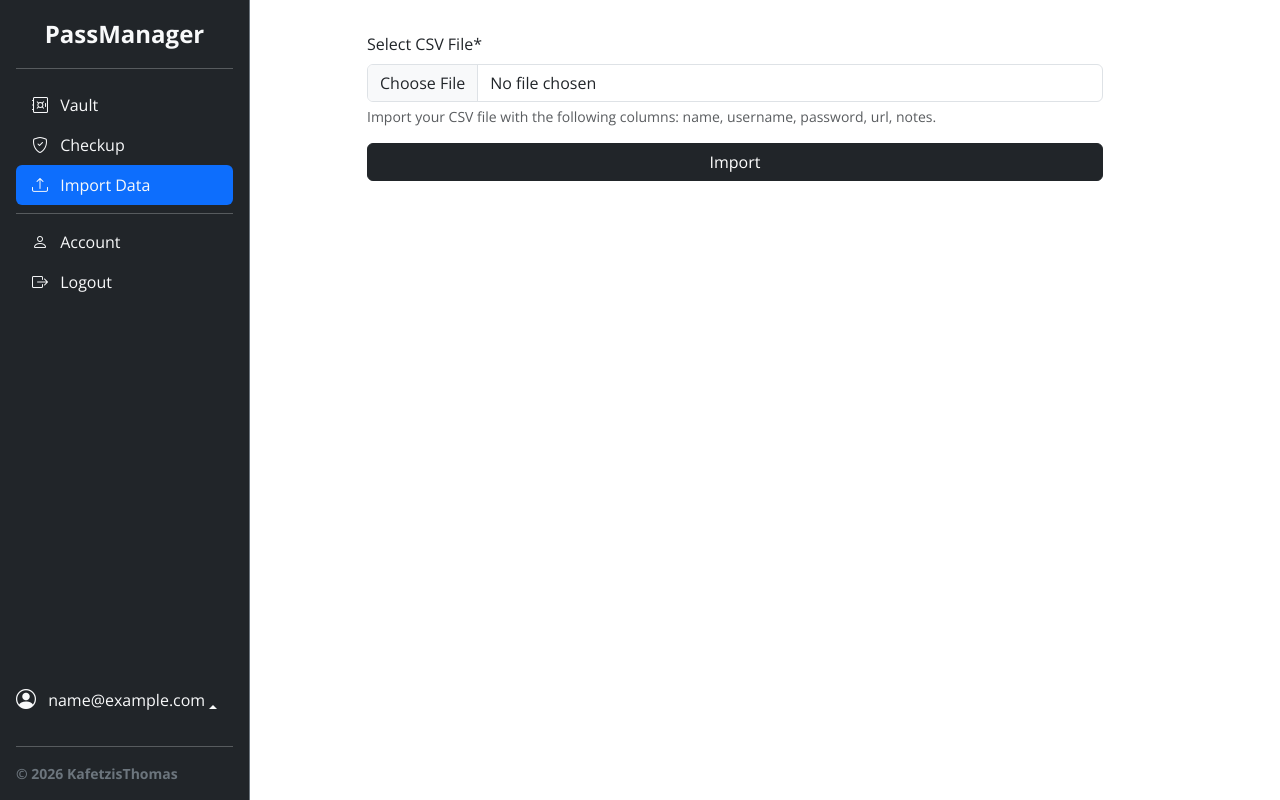
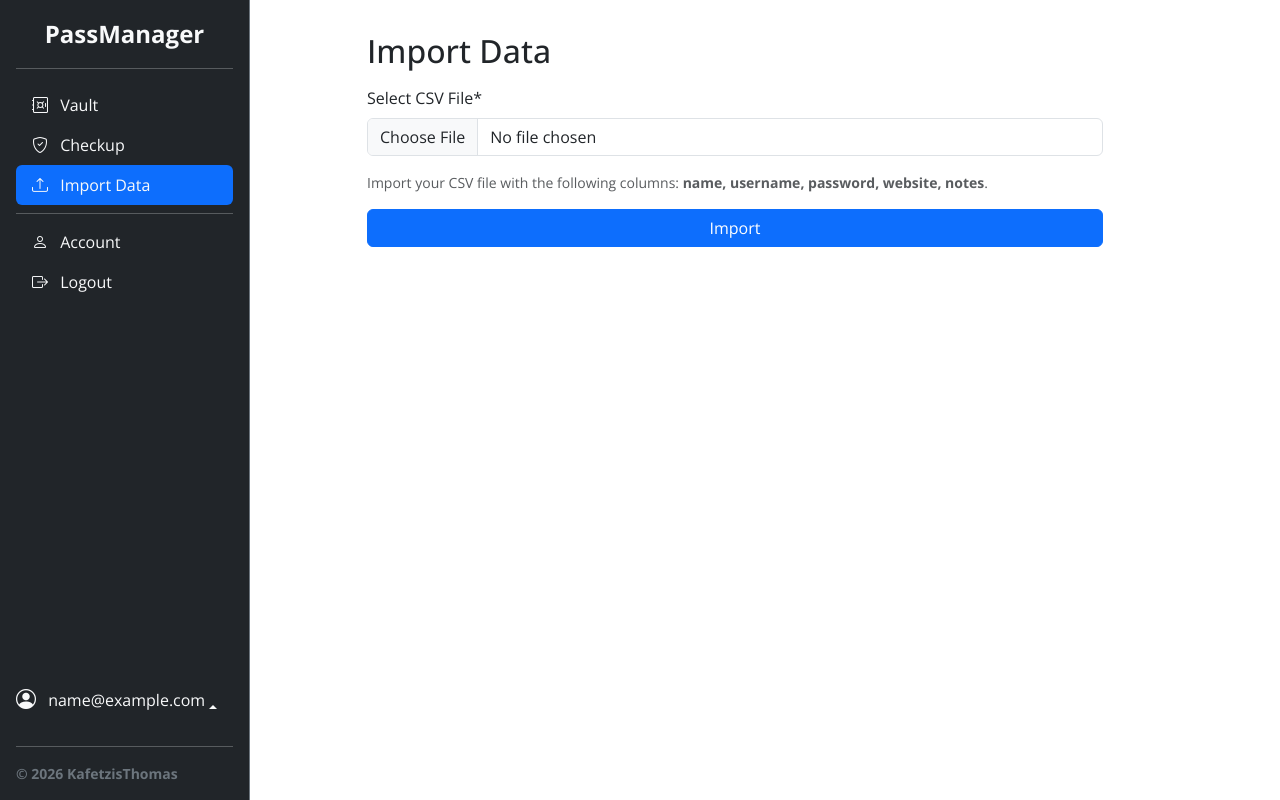
Before and after one commit to KafetzisThomas/PassManagerWeb, a Django app: page /csv/import in a window 1280 px wide. Run offline with Django 5.2, Linux system fonts and the light colour scheme; the visitor is signed in with stand-in values (Sample User, id 1); some libraries are stand-ins or nearby versions.

Commit message:
Move import_csv help text from form to client side

```diff
--- a/passmanager/forms.py
+++ b/passmanager/forms.py
@@ -13,11 +13,7 @@ class ItemForm(forms.ModelForm):
 
 
 class ImportPasswordsForm(forms.Form):
-    csv_file = forms.FileField(
-        label="Select CSV File",
-        help_text="Import your CSV file with the following columns: name, username, password, url, notes.",
-        widget=forms.ClearableFileInput(attrs={"accept": ".csv"}),
-    )
+    csv_file = forms.FileField(label="Select CSV File", widget=forms.ClearableFileInput(attrs={"accept": ".csv"}))
 
     def clean_csv_file(self):
         file = self.cleaned_data["csv_file"]
--- a/templates/passmanager/import_csv.html
+++ b/templates/passmanager/import_csv.html
@@ -4,10 +4,12 @@
 {% block title %}Import Data{% endblock title %}
 
 {% block content %}
-    <form action="{% url 'passmanager:import_csv' %}" method="post" class="form" enctype="multipart/form-data">
+    <h2>Import Data</h2>
+    <form action="{% url 'passmanager:import_csv' %}" method="post" enctype="multipart/form-data" class="mt-3">
         {% csrf_token %}
         {{ form|crispy }}
-        <button name="submit" class="btn btn-dark w-100">Import</button>
+        <p class="text-muted small">Import your CSV file with the following columns: <strong>name, username, password, website, notes</strong>.</p>
+        <button name="submit" class="btn btn-primary w-100">Import</button>
         <input type="hidden" name="next" value="{% url 'passmanager:vault' %}" />
     </form>
 {% endblock content %}
```
